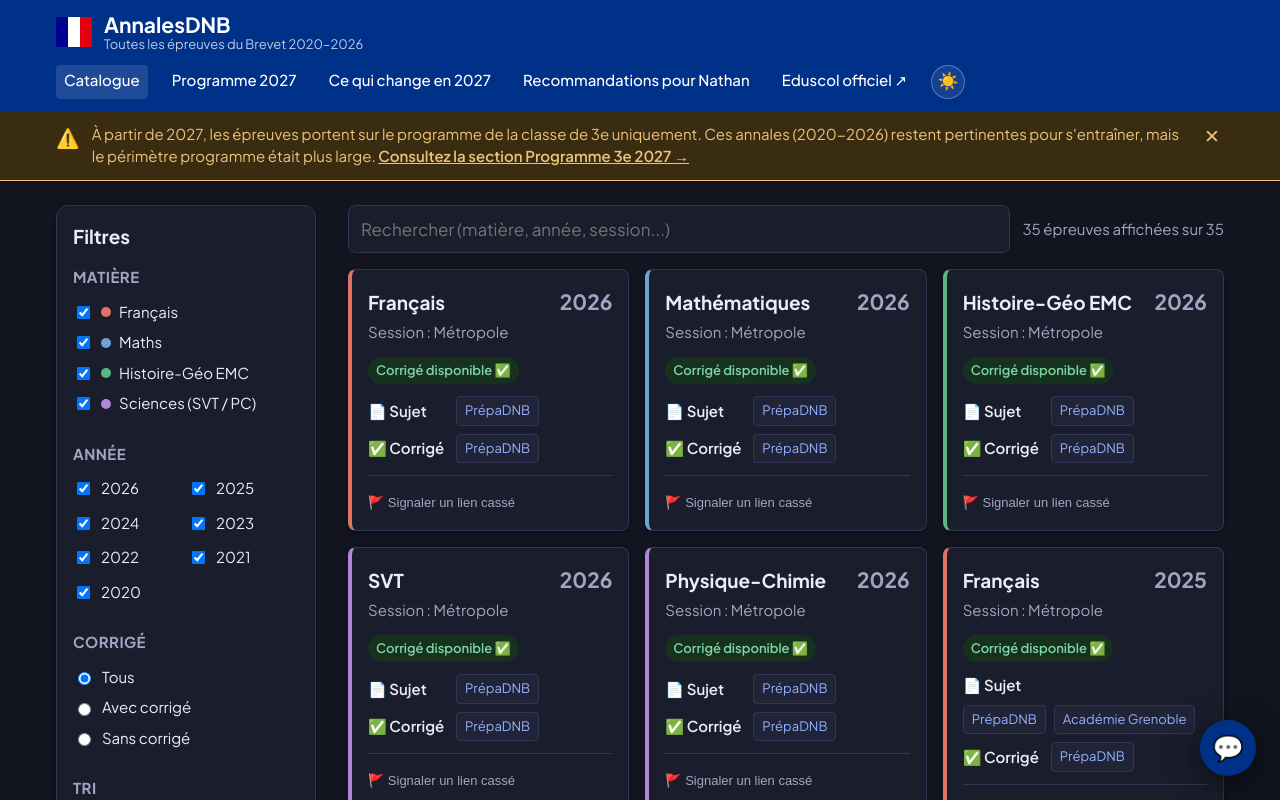
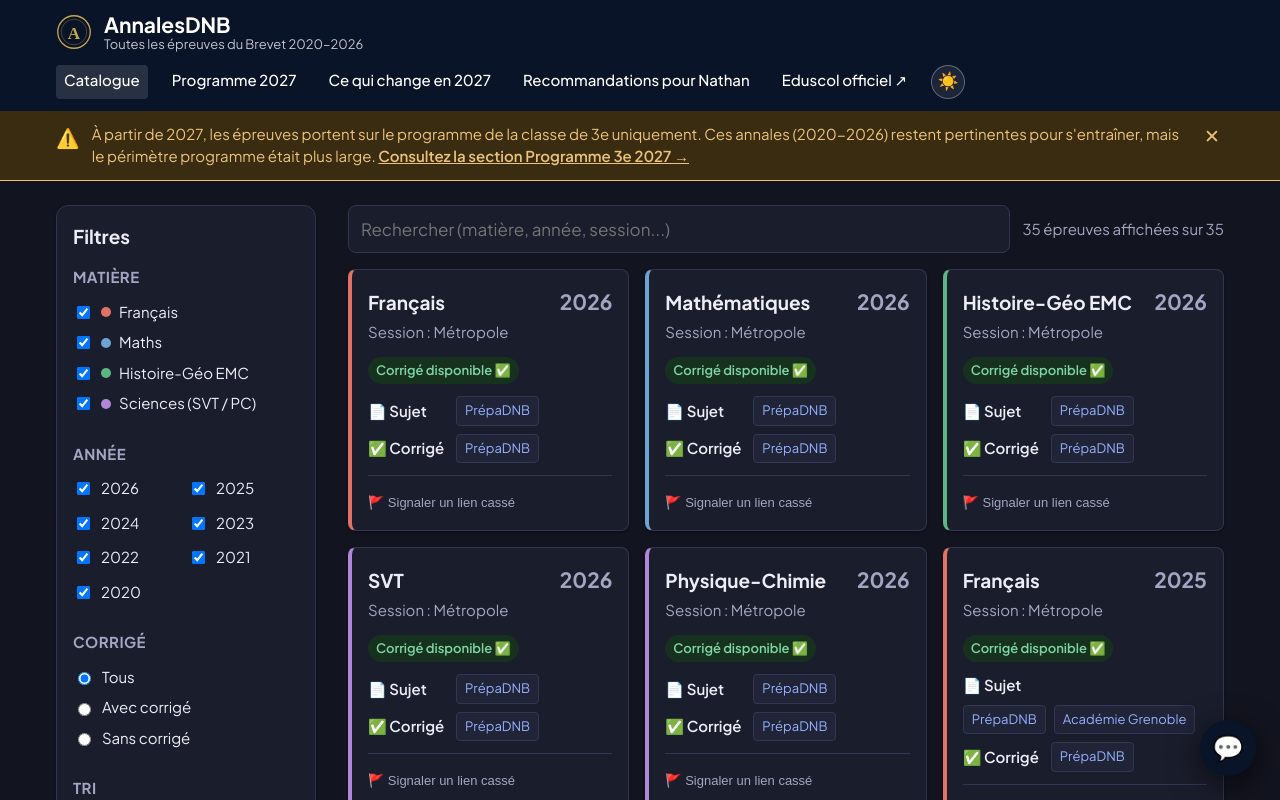
Before and after one commit to paulvcompaore-cpu/annalesdnb, a plain HTML site: page index.html in a window 1280 px wide. Both pictures are taken after a click on the button "Passer en mode sombre". Shown: the top 800 px of the page. Drawn offline with Linux system fonts and the light colour scheme; a web font is replaced by a local one.

Commit message:
fix: header/footer restent bleu vif en mode sombre + nouveau logo
- --color-marine/--color-marine-light/--color-marine-dark basculent
  desormais en sombre (bleu marine tres fonce #0a1428/#0a1428/#05080f)
  au lieu de rester figes sur le bleu clair d'origine — header, footer et
  boutons s'assombrissent vraiment en mode nuit.
- Remplace le drapeau France (logo-rf.svg) par un medaillon dore avec
  monogramme "A" (logo.svg), coherent avec la palette or/marine du site.
  Ancien fichier supprime, toutes les pages mises a jour.
- Verifie sur les 5 pages en clair et sombre, zero erreur console.

```diff
--- a/assets/css/main.css
+++ b/assets/css/main.css
@@ -2,7 +2,7 @@
 
 :root {
   /* Couleurs principales */
-  --color-marine:       #003189; /* fond des éléments de marque (header/footer/boutons) — fixe dans les deux thèmes */
+  --color-marine:       #003189; /* fond des éléments de marque (header/footer/boutons) — bascule en sombre */
   --color-marine-light: #1a4aad;
   --color-marine-dark:  #001f5e;
   --color-link:         #003189; /* texte de lien sur le fond de page — bascule en sombre */
@@ -70,6 +70,9 @@
    localStorage par assets/js/theme.js). */
 @media (prefers-color-scheme: dark) {
   :root:not([data-theme="light"]) {
+    --color-marine:       #0a1428;
+    --color-marine-light: #1c2b4d;
+    --color-marine-dark:  #05080f;
     --color-link:         #93b0ff;
     --color-link-hover:   #b8cdff;
     --color-gold:         #d9bb6b;
@@ -101,6 +104,9 @@
   }
 }
 :root[data-theme="dark"] {
+  --color-marine:       #0a1428;
+  --color-marine-light: #1c2b4d;
+  --color-marine-dark:  #05080f;
   --color-link:         #93b0ff;
   --color-link-hover:   #b8cdff;
   --color-gold:         #d9bb6b;
--- a/index.html
+++ b/index.html
@@ -29,7 +29,7 @@
   <header class="site-header">
     <div class="site-header__inner">
       <a class="site-header__brand" href="/">
-        <img class="site-header__logo" src="assets/img/logo-rf.svg" alt="" width="36" height="30">
+        <img class="site-header__logo" src="assets/img/logo.svg" alt="" width="36" height="36">
         <span class="site-header__title-group">
           <span class="site-header__title">AnnalesDNB</span>
           <span class="site-header__tagline">Toutes les épreuves du Brevet 2020–2026</span>
```
Also changed, not shown: 404.html (+1 -1 lines), changements-2027.html (+1 -1 lines), programme.html (+1 -1 lines), recommandations.html (+1 -1 lines), assets/img/logo-rf.svg (deleted), assets/img/logo.svg (added).
